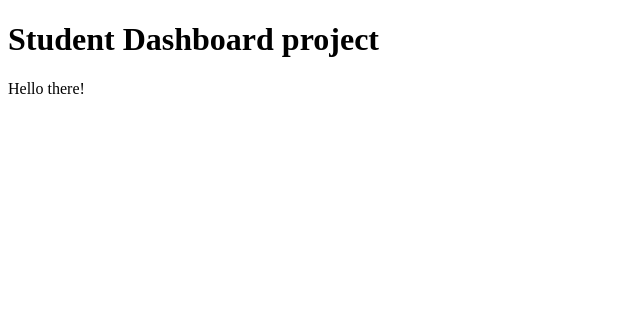
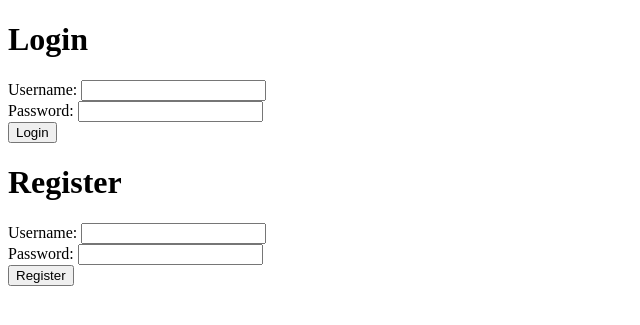
Before and after one commit to Denys-Nalyvaiko/student-dashboard, a PHP site: page / in a window 1280 px wide. Shown: the top 325 px of the page, without its empty margins (0-640 px from the left). Run offline with PHP 8.4, Linux system fonts and the light colour scheme; some libraries are stand-ins or nearby versions.

Commit message:
init database login form

```diff
--- a/index.php
+++ b/index.php
@@ -1,3 +1,52 @@
+<?php
+require_once 'php/db.php';
+
+session_start();
+
+// Generate salt
+function generateSalt($length = 32) {
+    return bin2hex(random_bytes($length));
+}
+
+// Hash password
+function hashPassword($password, $salt) {
+    return hash('sha512', $password . $salt);
+}
+
+// Connect with Data Base
+$db = new Database();
+
+// Login user
+if ($_SERVER['REQUEST_METHOD'] === 'POST' && isset($_POST['login'])) {
+    $username = $_POST['username'];
+    $password = $_POST['password'];
+
+    $user = $db->getUserByUsername($username);
+
+    if ($user && hashPassword($password, $user['salt']) === $user['password_hash']) {
+        $_SESSION['user_id'] = $user['id'];
+        echo "Login success!";
+    } else {
+        echo "Login error";
+    }
+}
+
+// Register new user
+if ($_SERVER['REQUEST_METHOD'] === 'POST' && isset($_POST['register'])) {
+    $username = $_POST['username'];
+    $password = $_POST['password'];
+
+    $salt = generateSalt();
+    $hashedPassword = hashPassword($password, $salt);
+
+    if ($db->createUser($username, $hashedPassword, $salt)) {
+        echo "Register success!";
+    } else {
+        echo "Register error";
+    }
+}
+?>
+
 <!DOCTYPE html>
 <html lang="en">
 <head>
@@ -6,9 +55,26 @@
   <title>Student Dashboard</title>
 </head>
 <body>
-  <h1>Student Dashboard project</h1>
-  <?php
-  echo "Hello there!";
-  ?>
+    <h1>Login</h1>
+    <form method="post">
+        <label for="username">Username:</label>
+        <input type="text" name="username" required>
+        <br>
+        <label for="password">Password:</label>
+        <input type="password" name="password" required>
+        <br>
+        <button type="submit" name="login">Login</button>
+    </form>
+
+    <h1>Register</h1>
+    <form method="post">
+        <label for="username">Username:</label>
+        <input type="text" name="username" required>
+        <br>
+        <label for="password">Password:</label>
+        <input type="password" name="password" required>
+        <br>
+        <button type="submit" name="register">Register</button>
+    </form>
 </body>
 </html>
--- /dev/null
+++ b/php/db.php
@@ -0,0 +1,33 @@
+<?php
+class Database {
+    private $host = 'db';
+    private $port = 5432;
+    private $db = 'db';
+    private $user = 'docker';
+    private $password = 'docker';
+
+    private $conn;
+
+    public function __construct() {
+        $this->conn = new PDO("pgsql:host={$this->host};port={$this->port};dbname={$this->db};user={$this->user};password={$this->password}");
+        $this->conn->setAttribute(PDO::ATTR_ERRMODE, PDO::ERRMODE_EXCEPTION);
+    }
+
+    // Login a user by username
+    public function getUserByUsername($username) {
+        $stmt = $this->conn->prepare("SELECT * FROM users WHERE username = :username");
+        $stmt->bindParam(':username', $username);
+        $stmt->execute();
+        return $stmt->fetch(PDO::FETCH_ASSOC);
+    }
+
+    // Register new user
+    public function createUser($username, $passwordHash, $salt) {
+        $stmt = $this->conn->prepare("INSERT INTO users (username, password_hash, salt) VALUES (:username, :passwordHash, :salt)");
+        $stmt->bindParam(':username', $username);
+        $stmt->bindParam(':passwordHash', $passwordHash);
+        $stmt->bindParam(':salt', $salt);
+        return $stmt->execute();
+    }
+}
+?>
```
Also changed, not shown: db/init.sql (added, +15 -0 lines), 2 other files.
